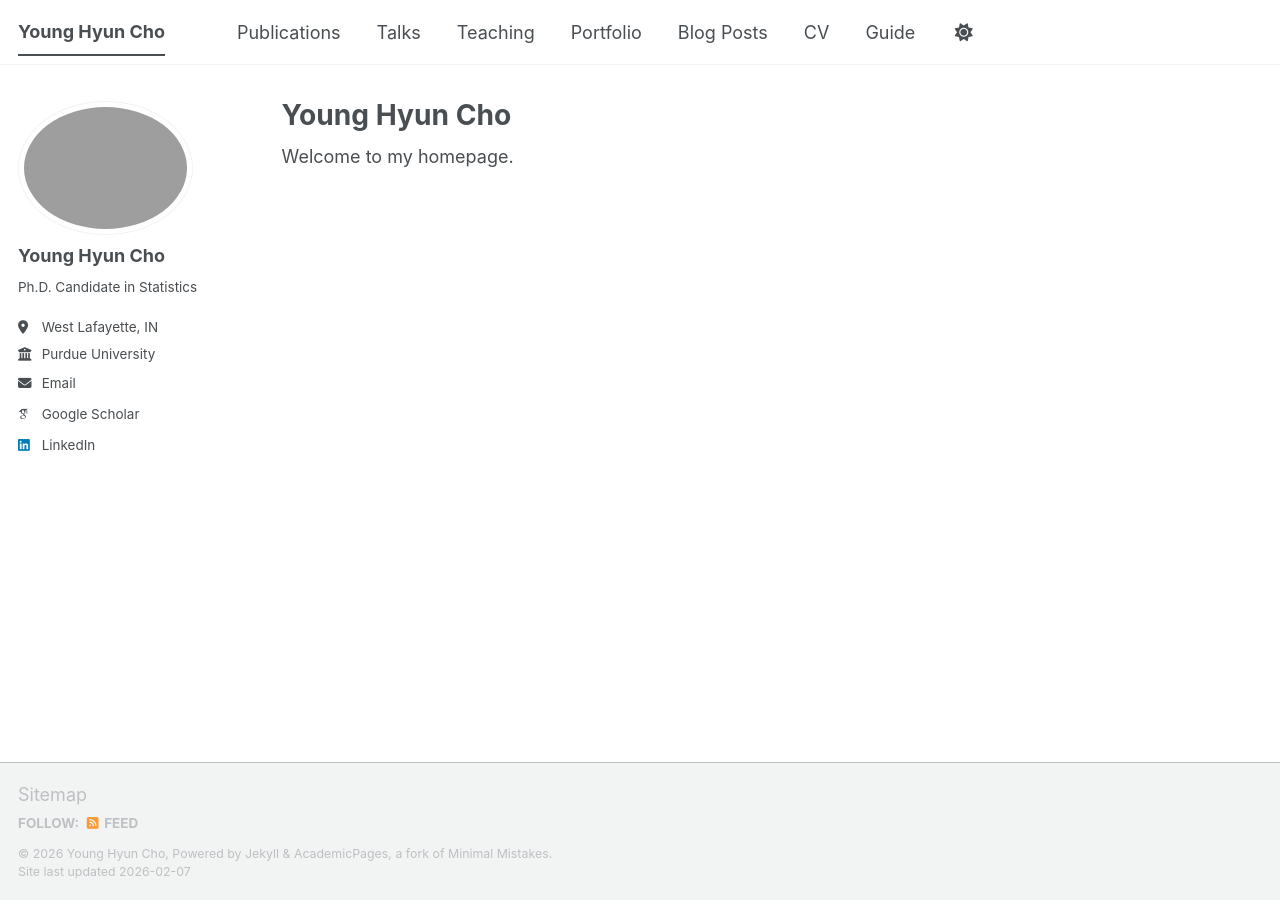
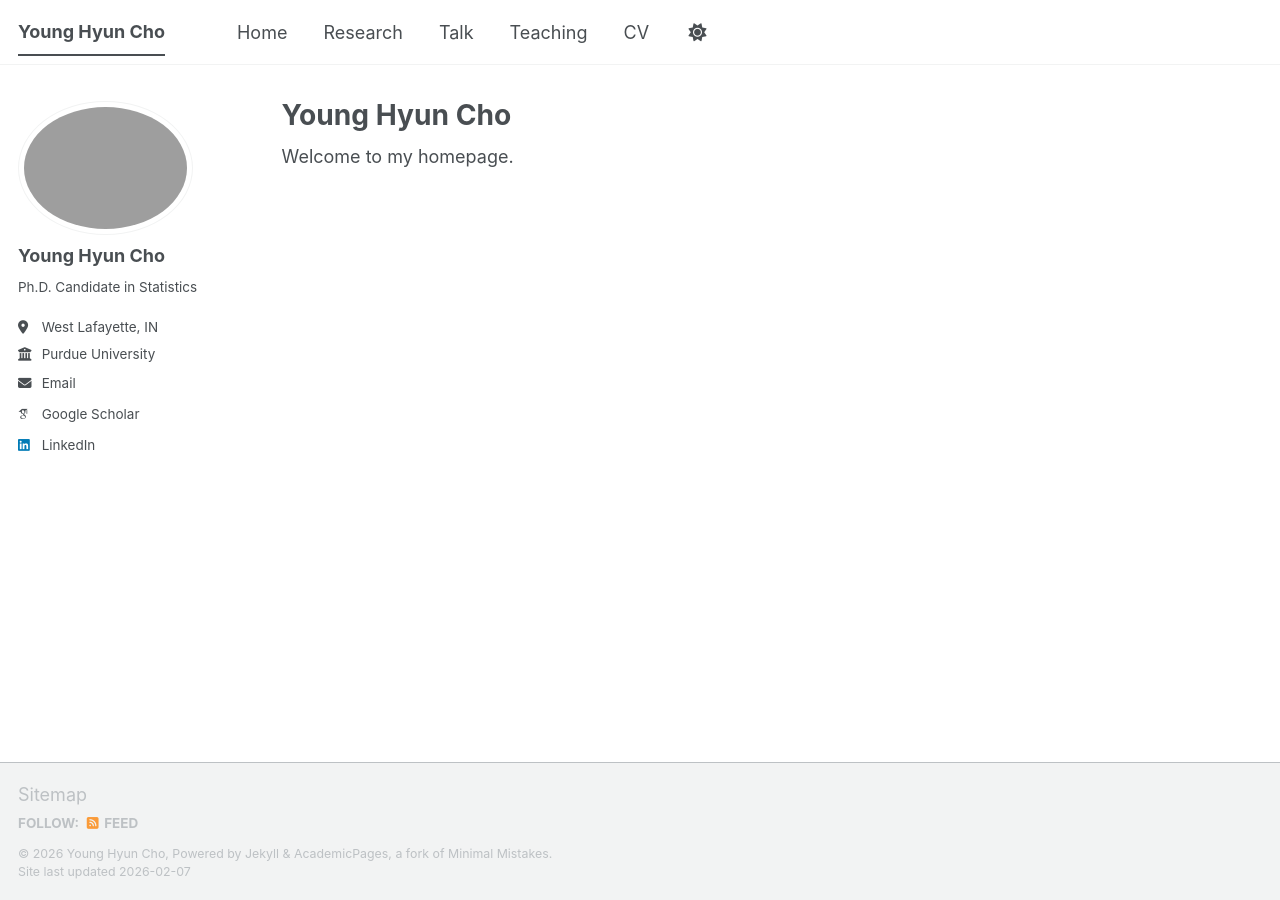
Before and after one commit to yhcho-stat/young, a Jekyll site: the page built from index.html, in a window 1280 px wide. Built offline with Jekyll 4.4.1, drawn with Linux system fonts in a browser that asks for light colours; some web fonts are replaced; a script bundle is joined from its source files by our own code; library files that are not in the unit come from our copies.

Commit message:
Update navigation.yml

```diff
--- a/_data/navigation.yml
+++ b/_data/navigation.yml
@@ -7,27 +7,19 @@
 # NOTE that only one of the CV options should be selected, the first is for the
 #      Markdown formatted page while the second is generated using JSON.
 
+# main links links
 main:
-  - title: "Publications"
+  - title: "Home"
+    url: /
+
+  - title: "Research"
     url: /publications/
 
-  - title: "Talks"
+  - title: "Talk"
     url: /talks/
 
   - title: "Teaching"
     url: /teaching/
 
-  - title: "Portfolio"
-    url: /portfolio/
-
-  - title: "Blog Posts"
-    url: /year-archive/
-
   - title: "CV"
     url: /cv/
-
-  # - title: "CV"
-  #   url: /cv-json/
-
-  - title: "Guide"
-    url: /markdown/
```
